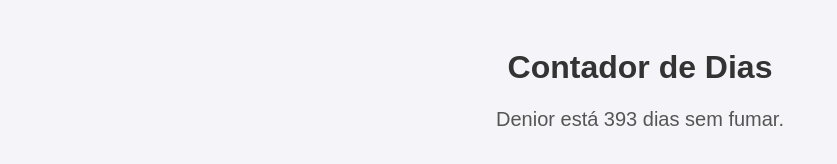
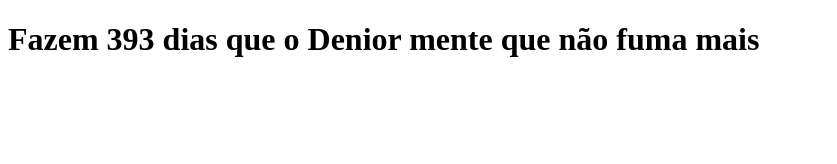
Before and after one commit to barbaraspherograma/contador-de-dias, a plain HTML site: page index.html in a window 1280 px wide. Shown: the whole page, without its empty margins (0-837 px from the left). Drawn offline with Linux system fonts and the light colour scheme.

Commit message:
Add files via upload

```diff
--- a/index.html
+++ b/index.html
@@ -1,41 +1,33 @@
 <!DOCTYPE html>
-<html lang="pt-br">
+<html lang="pt-BR">
 <head>
     <meta charset="UTF-8">
     <meta name="viewport" content="width=device-width, initial-scale=1.0">
     <title>Contador de Dias</title>
-    <style>
-        body {
-            font-family: Arial, sans-serif;
-            text-align: center;
-            padding: 20px;
-            background-color: #f4f4f9;
+    <script>
+        // Função para calcular os dias desde 26/10/2023
+        function calcularDias() {
+            // Data de início
+            const dataInicio = new Date("2023-10-26");
+
+            // Data atual
+            const dataAtual = new Date();
+
+            // Calculando a diferença em milissegundos
+            const diff = dataAtual - dataInicio;
+
+            // Convertendo de milissegundos para dias
+            const dias = Math.floor(diff / (1000 * 60 * 60 * 24));
+
+            // Atualizando o conteúdo do título
+            document.getElementById("titulo").innerText = `Fazem ${dias} dias que o Denior mente que não fuma mais`;
         }
-        h1 {
-            color: #333;
-        }
-        p {
-            font-size: 20px;
-            color: #555;
-        }
-    </style>
+
+        // Chamando a função assim que a página carregar
+        window.onload = calcularDias;
+    </script>
 </head>
 <body>
-    <h1>Contador de Dias</h1>
-    <p id="mensagem"></p>
-
-    <script>
-        // Data inicial (26/10/2023)
-        const dataInicial = new Date('2023-10-26');
-
-        // Data atual
-        const dataAtual = new Date();
-
-        // Calcula a diferença em milissegundos e converte para dias
-        const diferencaDias = Math.floor((dataAtual - dataInicial) / (1000 * 60 * 60 * 24));
-
-        // Exibe a mensagem
-        document.getElementById('mensagem').innerText = `Denior está ${diferencaDias} dias sem fumar.`;
-    </script>
+    <h1 id="titulo"></h1>
 </body>
 </html>
```
